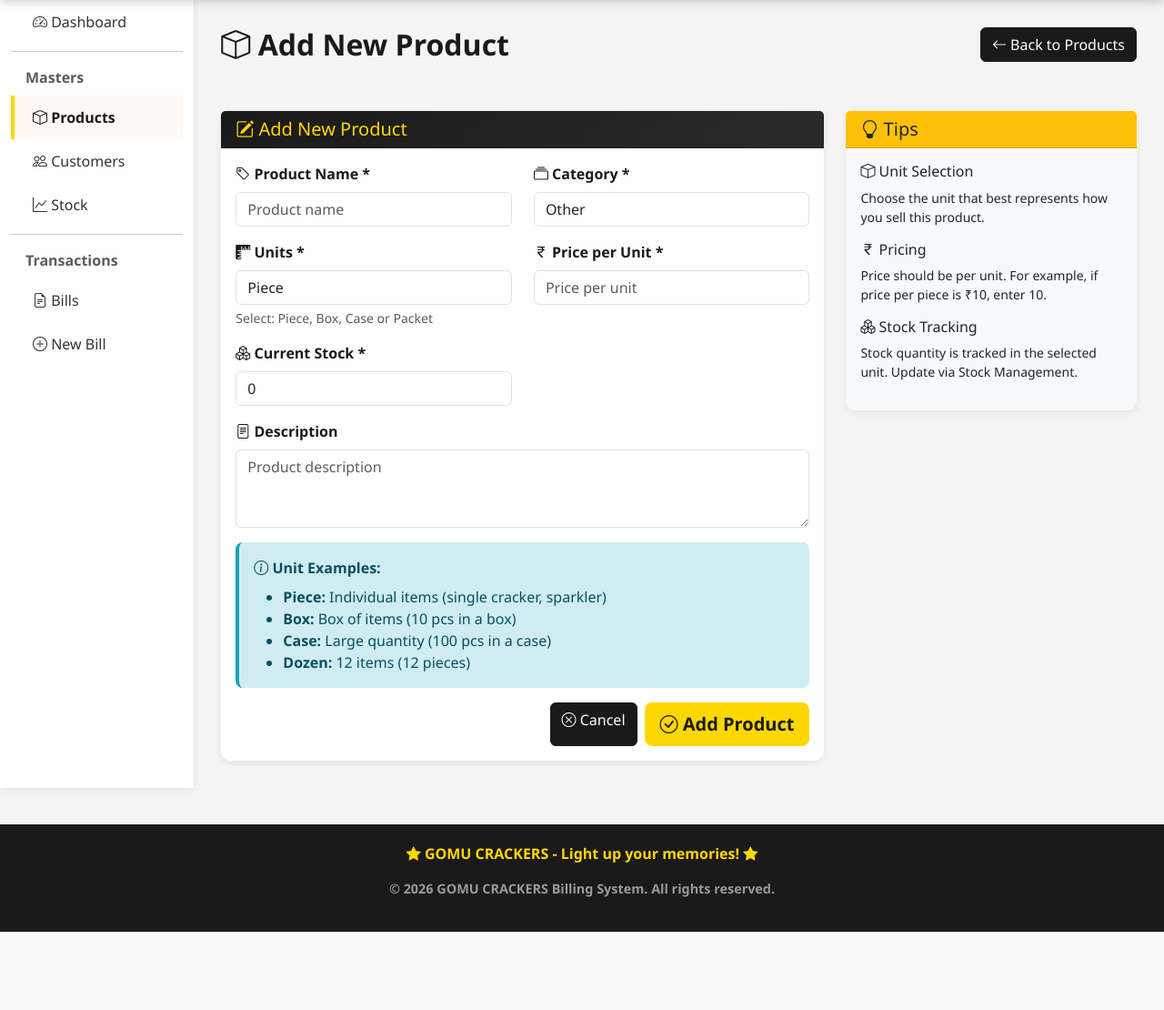
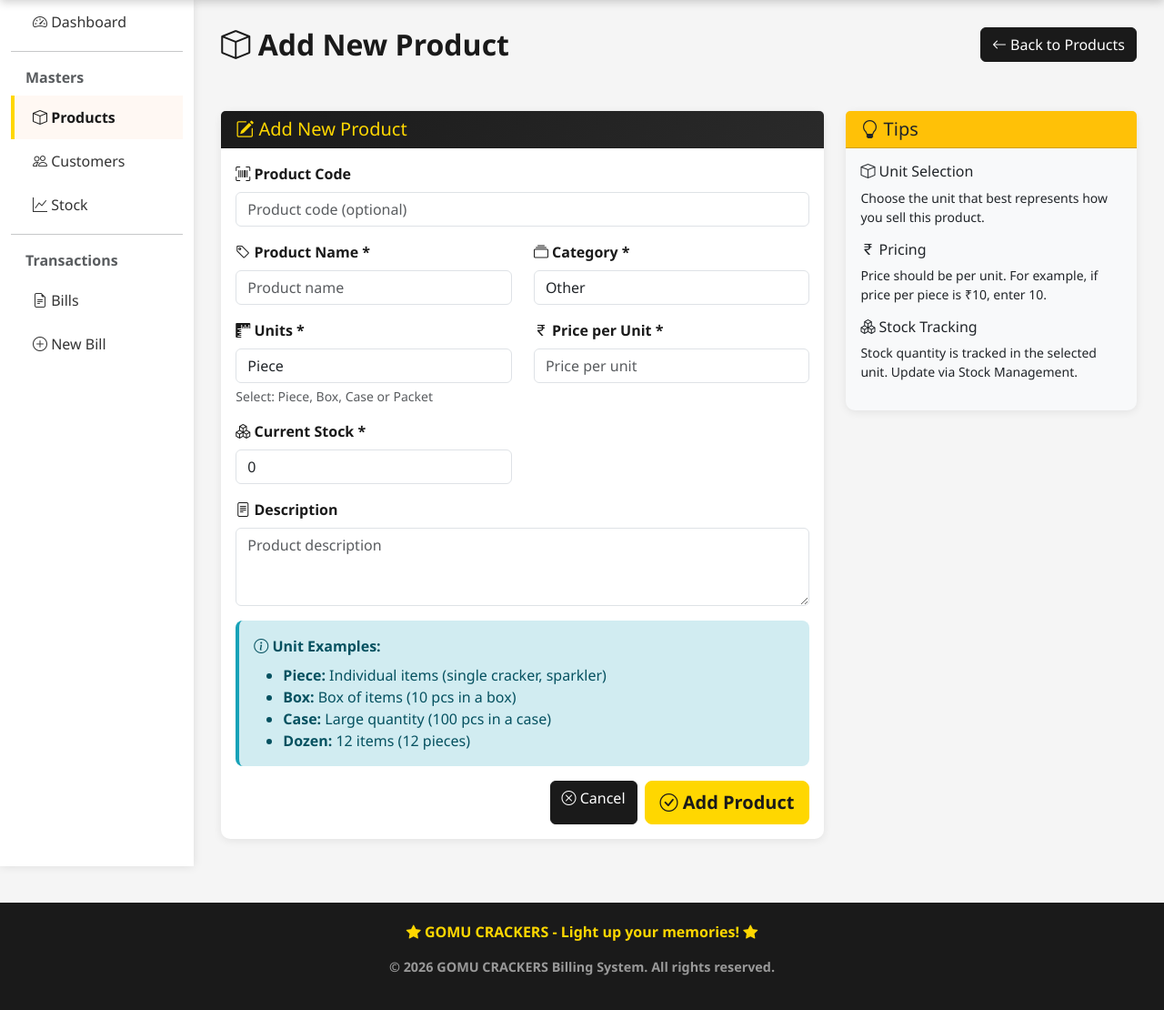
Before and after one commit to muthuvel6237-cloud/gomu-crackers-billing, a Django app: page /billing/products/create/ in a window 1280 px wide. Shown: the part 90-1200 px from the top of the page at 91% size. Before the commit the page ends 1114 px from the top, so only its background shows below. Run offline with Django 5.2, Linux system fonts and the light colour scheme.

Commit message:
Add product code functionality

```diff
--- a/billing_app/forms.py
+++ b/billing_app/forms.py
@@ -15,8 +15,9 @@ class CategoryForm(forms.ModelForm):
 class ProductForm(forms.ModelForm):
     class Meta:
         model = Product
-        fields = ['name', 'category', 'unit', 'price', 'quantity', 'description']
+        fields = ['code', 'name', 'category', 'unit', 'price', 'quantity', 'description']
         widgets = {
+            'code': forms.TextInput(attrs={'class': 'form-control', 'placeholder': 'Product code (optional)'}),
             'name': forms.TextInput(attrs={'class': 'form-control', 'placeholder': 'Product name'}),
             'category': forms.Select(attrs={'class': 'form-control'}),
             'unit': forms.Select(attrs={'class': 'form-control'}),
--- a/billing_app/models.py
+++ b/billing_app/models.py
@@ -26,6 +26,7 @@ class Product(models.Model):
         ('case', 'Case'),
     ]
 
+    code = models.CharField(max_length=50, blank=True, null=True, unique=True, help_text='Product code/SKU')
     name = models.CharField(max_length=100)
     category = models.CharField(max_length=20, choices=CATEGORY_CHOICES, default='other')
     unit = models.CharField(max_length=20, choices=UNIT_CHOICES, default='piece', help_text='Unit of measurement')
@@ -39,6 +40,8 @@ class Product(models.Model):
         ordering = ['-created_at']
 
     def __str__(self):
+        if self.code:
+            return f"[{self.code}] {self.name} ({self.get_unit_display()}) - Stock: {self.quantity}"
         return f"{self.name} ({self.get_unit_display()}) - Stock: {self.quantity}"
 
     def is_low_stock(self):
--- a/billing_app/templates/billing/bill_items.html
+++ b/billing_app/templates/billing/bill_items.html
@@ -86,6 +86,7 @@
                     <table class="table table-sm table-hover align-middle">
                         <thead class="table-light">
                             <tr>
+                                <th>Code</th>
                                 <th>Product</th>
                                 <th class="text-end">Qty</th>
                                 <th class="text-end">Rate</th>
@@ -97,6 +98,7 @@
                         <tbody>
                             {% for item in items %}
                             <tr>
+                                <td>{{ item.product.code|default:"-" }}</td>
                                 <td><strong>{{ item.product.name }}</strong></td>
                                 <td class="text-end">{{ item.quantity }}</td>
                                 <td class="text-end">Rs. {{ item.unit_price }}</td>
--- a/billing_app/templates/billing/product_form.html
+++ b/billing_app/templates/billing/product_form.html
@@ -29,6 +29,17 @@
                 <form method="POST">
                     {% csrf_token %}
 
+                    <div class="row">
+                        <div class="col-md-12 mb-3">
+                            <label for="{{ form.code.id_for_label }}" class="form-label">
+                                <i class="bi bi-upc-scan"></i> Product Code
+                            </label>
+                            {{ form.code }}
+                            {% if form.code.errors %}
+                                <div class="text-danger mt-2">{{ form.code.errors }}</div>
+                            {% endif %}
+                        </div>
+                    </div>
                     <div class="row">
                         <div class="col-md-6 mb-3">
                             <label for="{{ form.name.id_for_label }}" class="form-label">
--- a/billing_app/templates/billing/product_list.html
+++ b/billing_app/templates/billing/product_list.html
@@ -108,6 +108,7 @@
                 <table class="table table-hover align-middle">
                     <thead class="table-dark">
                         <tr>
+                            <th>Code</th>
                             <th>Product Name</th>
                             <th>Category</th>
                             <th>Unit</th>
@@ -121,6 +122,7 @@
                     <tbody>
                         {% for product in products %}
                         <tr>
+                            <td>{{ product.code|default:"-" }}</td>
                             <td><strong>{{ product.name }}</strong></td>
                             <td>{{ product.get_category_display }}</td>
                             <td>{{ product.get_unit_display }}</td>
--- a/billing_app/views.py
+++ b/billing_app/views.py
@@ -834,7 +834,7 @@ def generate_bill_pdf(request, pk):
     story.append(Spacer(1, 0.25 * inch))
 
     # ===== PRODUCT TABLE =====
-    data = [['S.No', 'Product', 'Unit', 'Qty', 'Rate', 'Amount']]
+    data = [['S.No', 'Code', 'Product', 'Unit', 'Qty', 'Rate', 'Amount']]
 
     items = bill.billitem_set.all()
 
@@ -848,6 +848,7 @@ def generate_bill_pdf(request, pk):
         # THEN APPEND WITH CORRECT AMOUNT
         data.append([
             str(i),
+            item.product.code if item.product.code else "-",
             item.product.name,
             item.unit,
             str(item.quantity),
@@ -856,11 +857,12 @@ def generate_bill_pdf(request, pk):
         ])
 
     product_table = Table(data, colWidths=[
-        0.6 * inch,
-        3.0 * inch,
+        0.5 * inch,
+        0.8 * inch,
+        2.5 * inch,
         0.7 * inch,
-        0.9 * inch,
-        0.9 * inch,
+        0.8 * inch,
+        0.8 * inch,
         1 * inch
     ])
 
```
Also changed, not shown: billing_app/migrations/0017_product_code.py (added), db.sqlite3.
